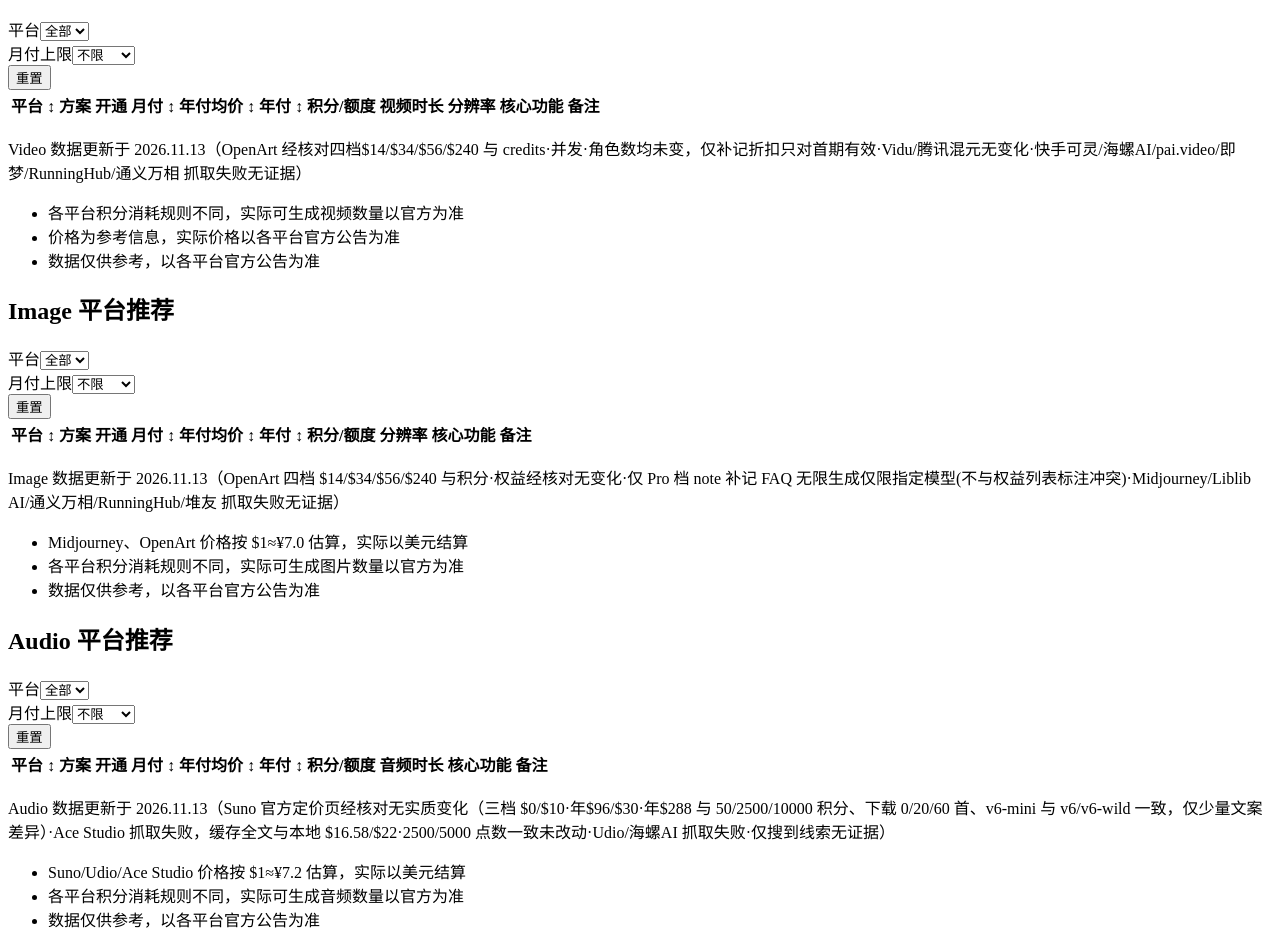
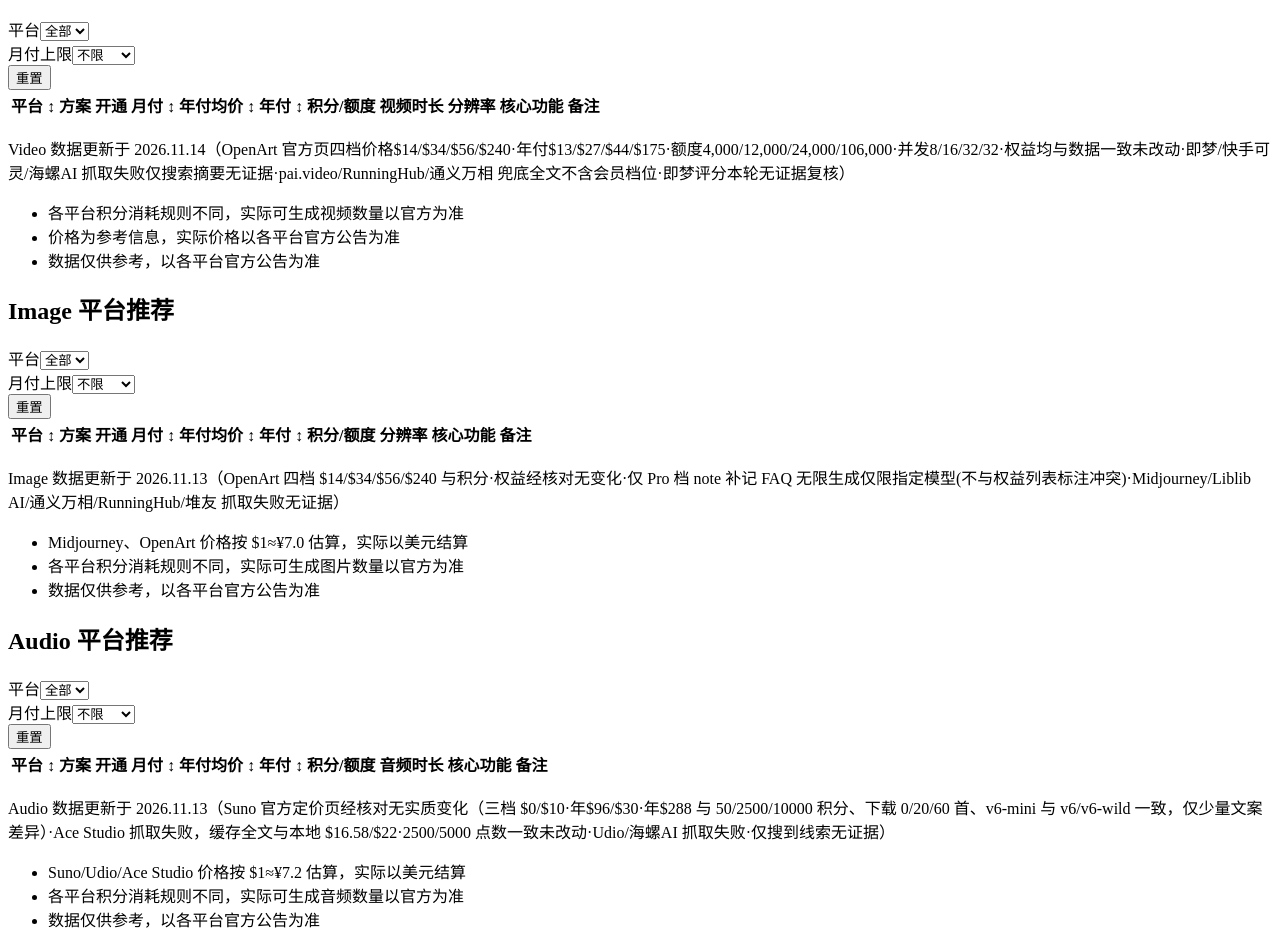
Before and after one commit to HsMirage/AIPlanHub, a plain HTML site: page index.html in a window 1280 px wide. Shown: the part 6021-6955 px from the top of the page. Drawn offline with Linux system fonts and the light colour scheme; a script that the page names is missing.

Commit message:
fix: Video 数据更新 2026.11.14

```diff
--- a/index.html
+++ b/index.html
@@ -464,7 +464,7 @@
       </div>
     </section>
     <section class="section notes-section">
-      <p class="section-update-date">Video 数据更新于 2026.11.13（OpenArt 经核对四档$14/$34/$56/$240 与 credits·并发·角色数均未变，仅补记折扣只对首期有效·Vidu/腾讯混元无变化·快手可灵/海螺AI/pai.video/即梦/RunningHub/通义万相 抓取失败无证据）</p>
+      <p class="section-update-date">Video 数据更新于 2026.11.14（OpenArt 官方页四档价格$14/$34/$56/$240·年付$13/$27/$44/$175·额度4,000/12,000/24,000/106,000·并发8/16/32/32·权益均与数据一致未改动·即梦/快手可灵/海螺AI 抓取失败仅搜索摘要无证据·pai.video/RunningHub/通义万相 兜底全文不含会员档位·即梦评分本轮无证据复核）</p>
       <ul class="notes-list">
         <li>各平台积分消耗规则不同，实际可生成视频数量以官方为准</li>
         <li>价格为参考信息，实际价格以各平台官方公告为准</li>
```
Also changed, not shown: README.md.
